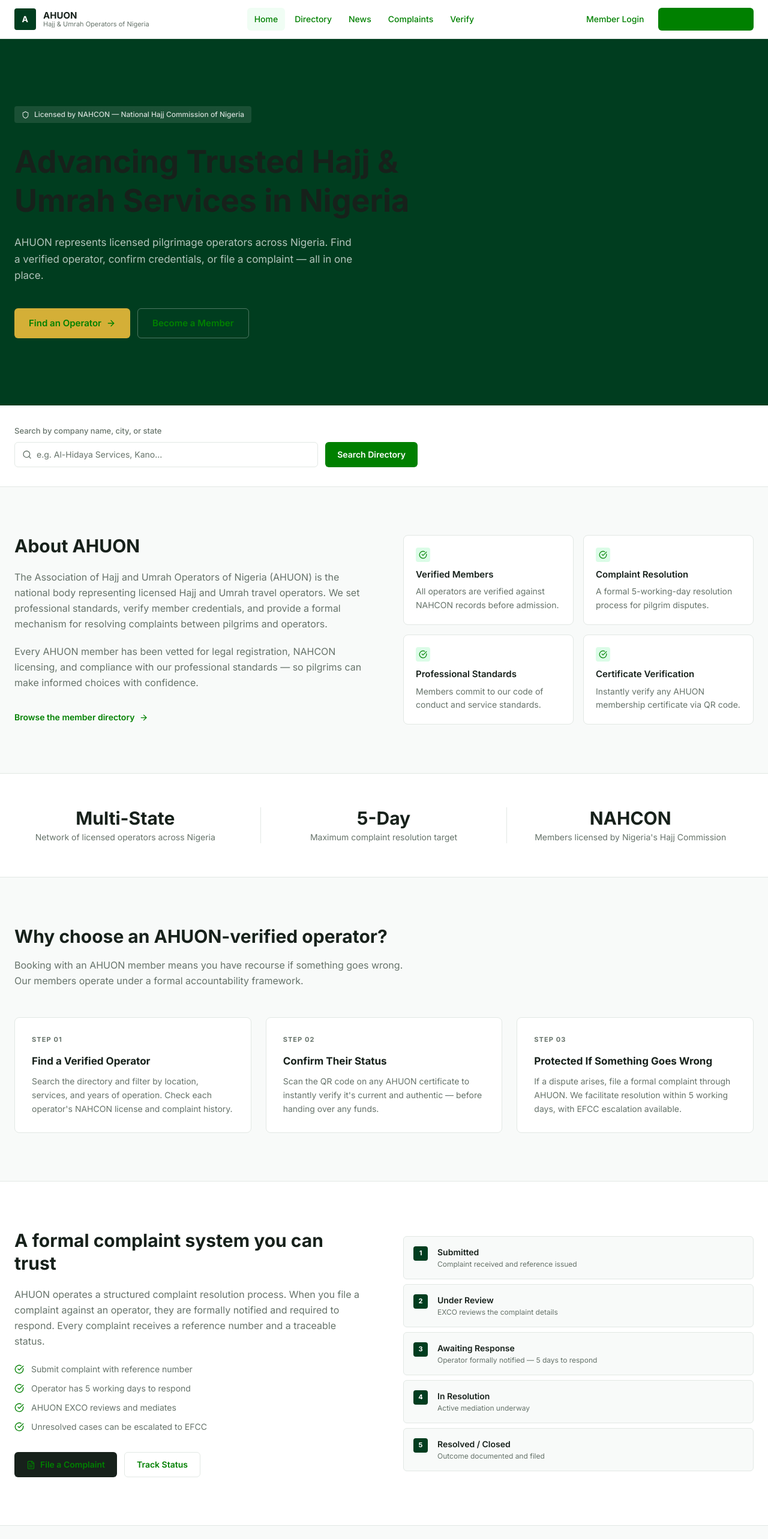
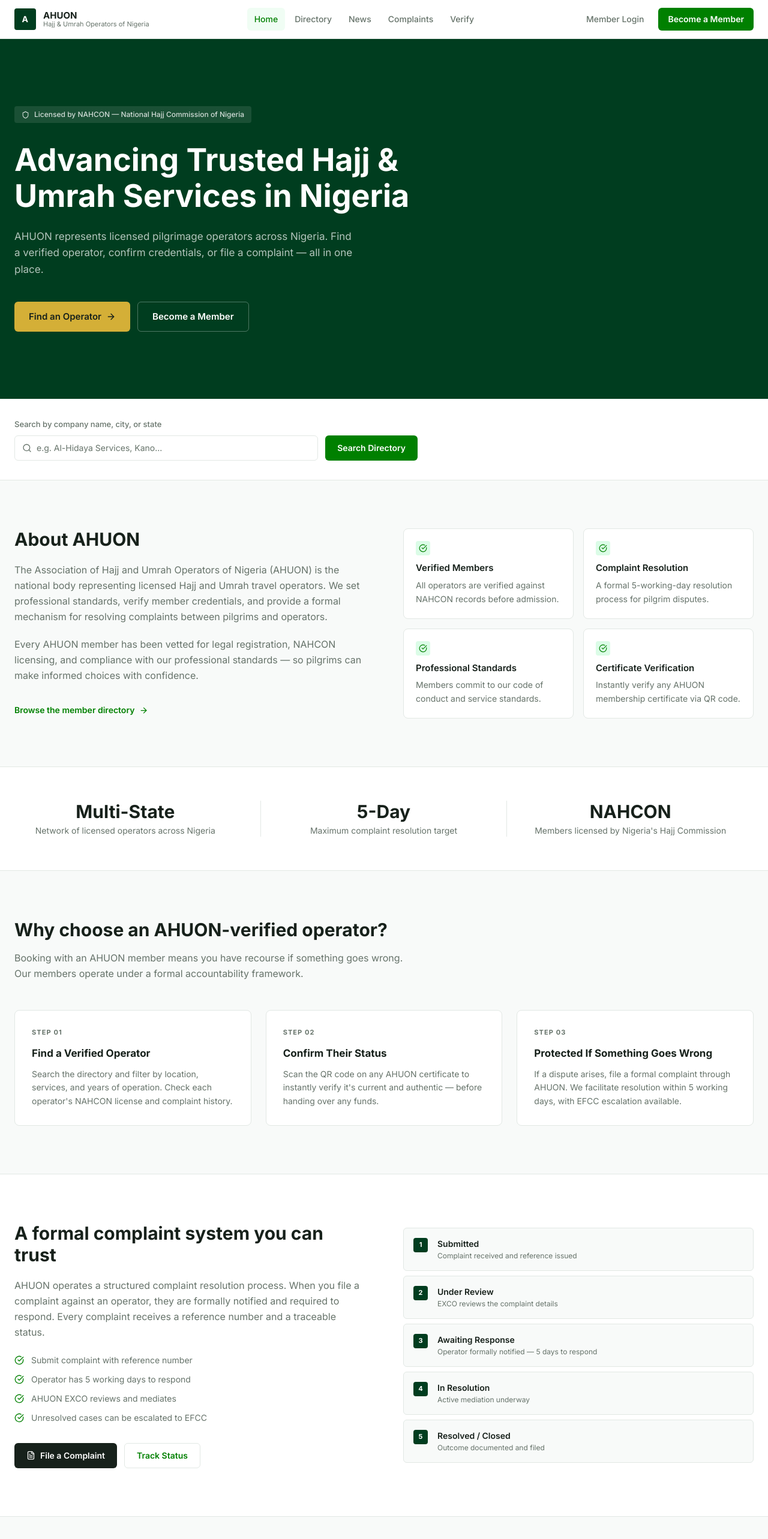
Before and after one commit to IKAminu/AHUONWEBSITE, a React (Vite) app: page / in a window 1280 px wide. Shown: the top 2566 px of the page at 60% size. Built offline with nearby package versions, Linux system fonts and the light colour scheme.

Commit message:
Add global layout reset and width safeguards

```diff
--- a/src/styles/theme.css
+++ b/src/styles/theme.css
@@ -1,14 +1,11 @@
 @import "./fonts.css";
 
 @theme {
-  /* AHUON Brand Colors */
   --color-ahuon-green: #008000;
   --color-ahuon-deep: #005A2B;
   --color-ahuon-dark: #003D1F;
   --color-ahuon-gold: #D4AF37;
   --color-ahuon-gold-light: #F3E7B3;
-
-  /* Semantic Colors */
   --color-primary: #008000;
   --color-primary-dark: #005A2B;
   --color-secondary: #D4AF37;
@@ -21,8 +18,6 @@
   --color-error: #B91C1C;
   --color-success: #15803D;
   --color-warning: #92400E;
-
-  /* Spacing (8px system) */
   --spacing-xs: 0.25rem;
   --spacing-sm: 0.5rem;
   --spacing-md: 1rem;
@@ -30,21 +25,50 @@
   --spacing-xl: 2rem;
   --spacing-2xl: 3rem;
   --spacing-3xl: 4rem;
-
-  /* Border Radius */
   --radius-sm: 0.25rem;
   --radius-md: 0.375rem;
   --radius-lg: 0.5rem;
   --radius-xl: 0.75rem;
 }
 
+@layer base {
+  html {
+    width: 100%;
+    min-width: 0;
+    margin: 0;
+    padding: 0;
+  }
+
   body {
+    width: 100%;
+    min-width: 0;
+    margin: 0;
+    padding: 0;
     font-family: 'Inter', -apple-system, BlinkMacSystemFont, 'Segoe UI', system-ui, sans-serif;
     color: #17211B;
     background: #F8FAF9;
     line-height: 1.6;
     -webkit-font-smoothing: antialiased;
     -moz-osx-font-smoothing: grayscale;
+  }
+
+  #root {
+    width: 100%;
+    min-width: 0;
+    min-height: 100vh;
+  }
+
+  *,
+  *::before,
+  *::after {
+    box-sizing: border-box;
+  }
+
+  img,
+  svg,
+  video,
+  canvas {
+    max-width: 100%;
   }
 
   h1, h2, h3, h4, h5, h6 {
@@ -64,4 +88,6 @@
 
   input, textarea, select, button {
     font-family: 'Inter', system-ui, sans-serif;
+    max-width: 100%;
   }
+}
```
Lines whose indentation alone changed are shown as unchanged.
